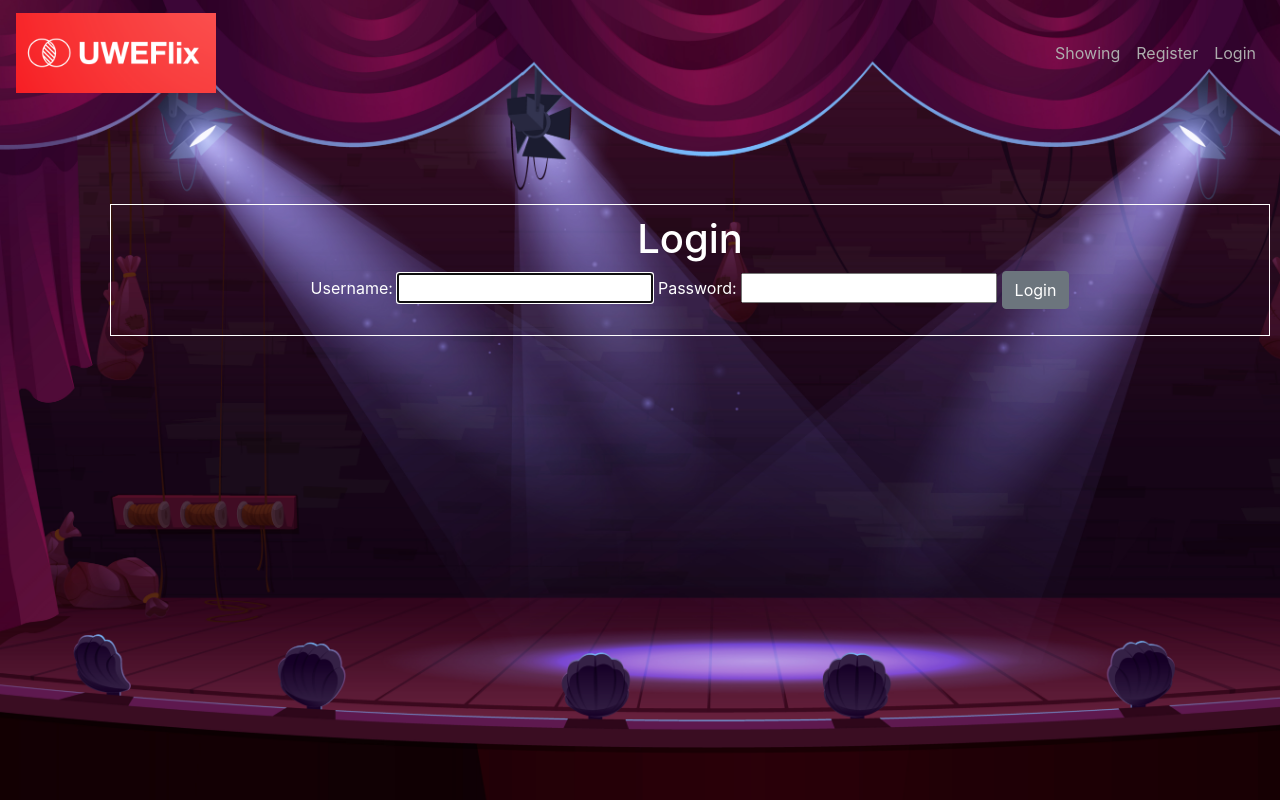
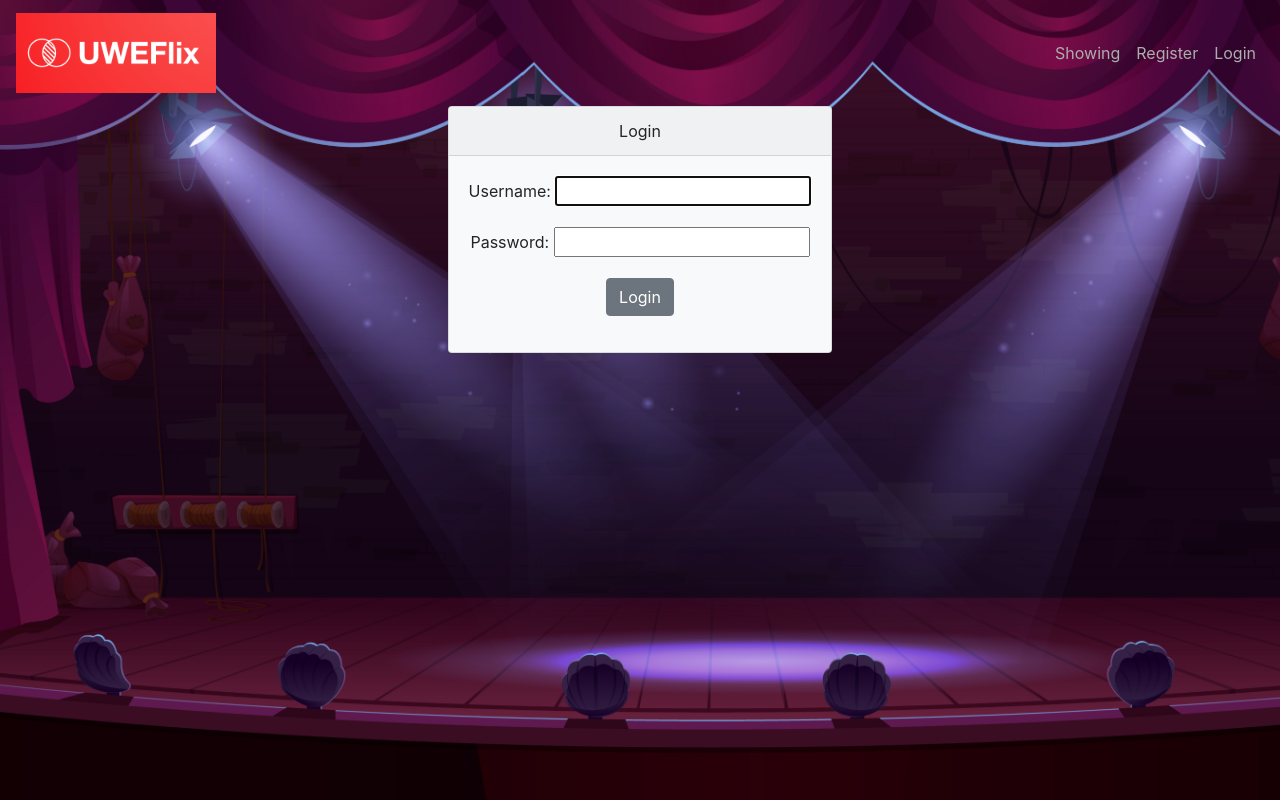
Before and after one commit to ray7579/cinema_booking_system_group_project, a Django app: page /login/ in a window 1280 px wide. Run offline with Django 4.2, Linux system fonts and the light colour scheme.

Commit message:
Main branch update (movie)

```diff
--- a/cinema/templates/cinema/base.html
+++ b/cinema/templates/cinema/base.html
@@ -2,6 +2,9 @@
 <html>
     <head>
         <style type="text/css">
+            .content {
+                text-align: center;
+            }
             .main {
                 margin-top: 50px;
                 margin-left: 100px;
@@ -43,6 +46,10 @@
                 margin-right: auto !important;
                 color: white !important;
             }
+            .padded-navbar-text {
+                padding: 5rem;
+            }
+
         </style>
 
         <!-- Required meta tags -->
@@ -69,7 +76,7 @@
                 <ul class="nav navbar-nav">
                     <li class="nav-item">
                         <span class="navbar-text">
-                            Hello {{request.user.username}}
+                            Hello {{request.user.username  }}
                         </span>
                     </li>
                     <li class="nav-item">
@@ -108,7 +115,7 @@
         </nav>
         {% endif %}
 
-        <div id="content", name="content", class="main" style="text-align: center;">
+        <div id="content" name="content" class="content">
             {% block content %}
             {% endblock %}
         </div>
--- a/users/templates/registration/login.html
+++ b/users/templates/registration/login.html
@@ -1,27 +1,25 @@
 {% extends 'cinema/base.html' %}
 
 {% block title %}Login{% endblock %}
+
 {% block content %}
-
-<style>
-    /* Set text color to white */
-    body {
-        color: white;
-    }
-
-    /* Add a box around the form */
-    .form-group {
-        border: 1px solid white;
-        padding: 10px;
-    }
-</style>
-<br/><br/>
-<div class="form-group">
-    <h1>Login</h1>
-    <form method="POST">
+<div class="d-flex justify-content-center">
+  <div class="card bg-light mb-3" style="max-width: 25rem;">
+    <div class="card-header">Login</div>
+    <div class="card-body">
+      <form method="POST">
         {% csrf_token %}
-        {{ form.as_table }}
-        <button class="btn btn-secondary">Login</button>
-    </form>
+        <div class="form-group">
+          <label for="{{ form.username.id_for_label }}">Username:</label>
+          {{ form.username }}
+        </div>
+        <div class="form-group">
+          <label for="{{ form.password.id_for_label }}">Password:</label>
+          {{ form.password }}
+        </div>
+        <button type="submit" class="btn btn-secondary">Login</button>
+      </form>
+    </div>
+  </div>
 </div>
 {% endblock %}
```
